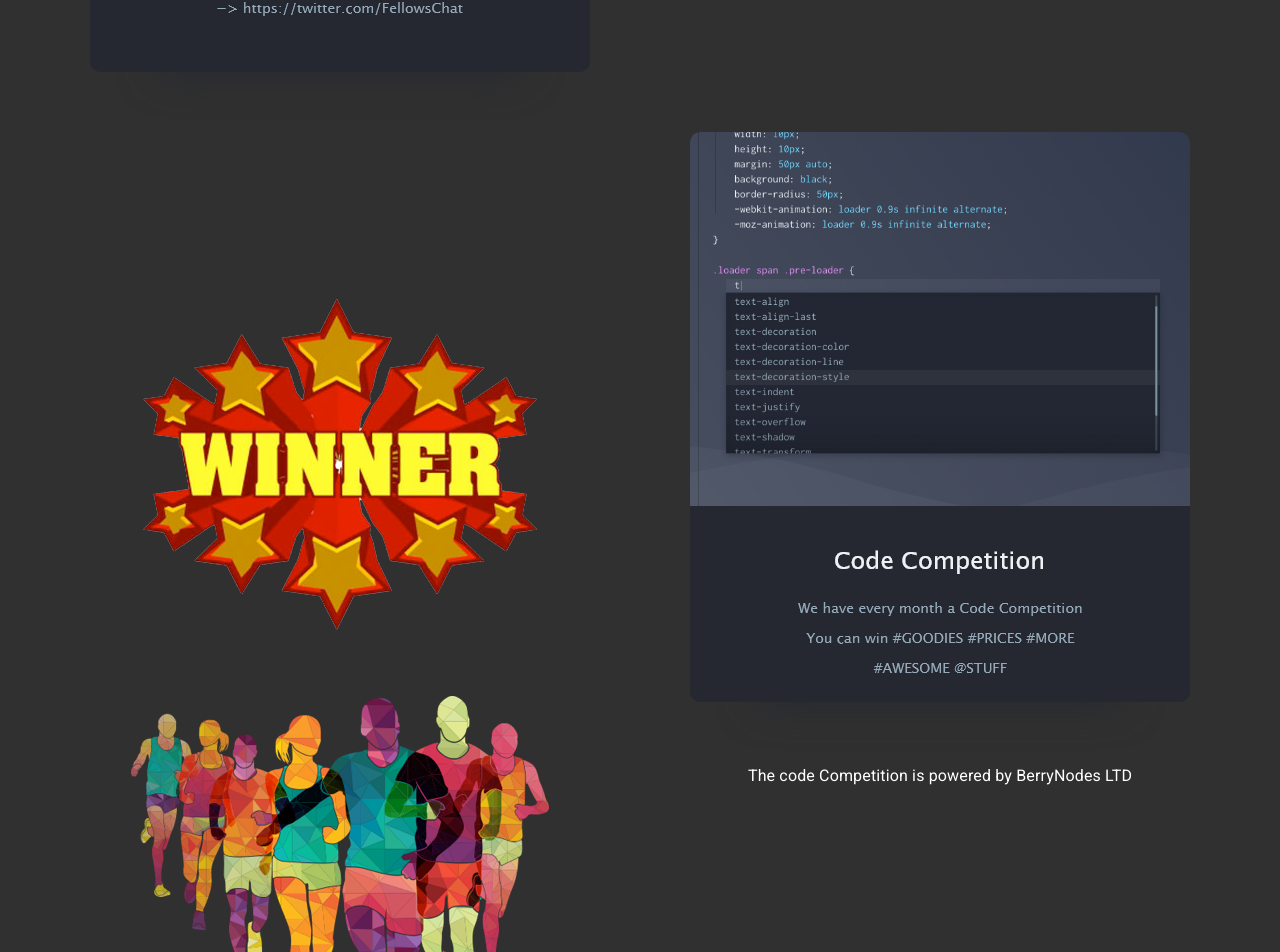
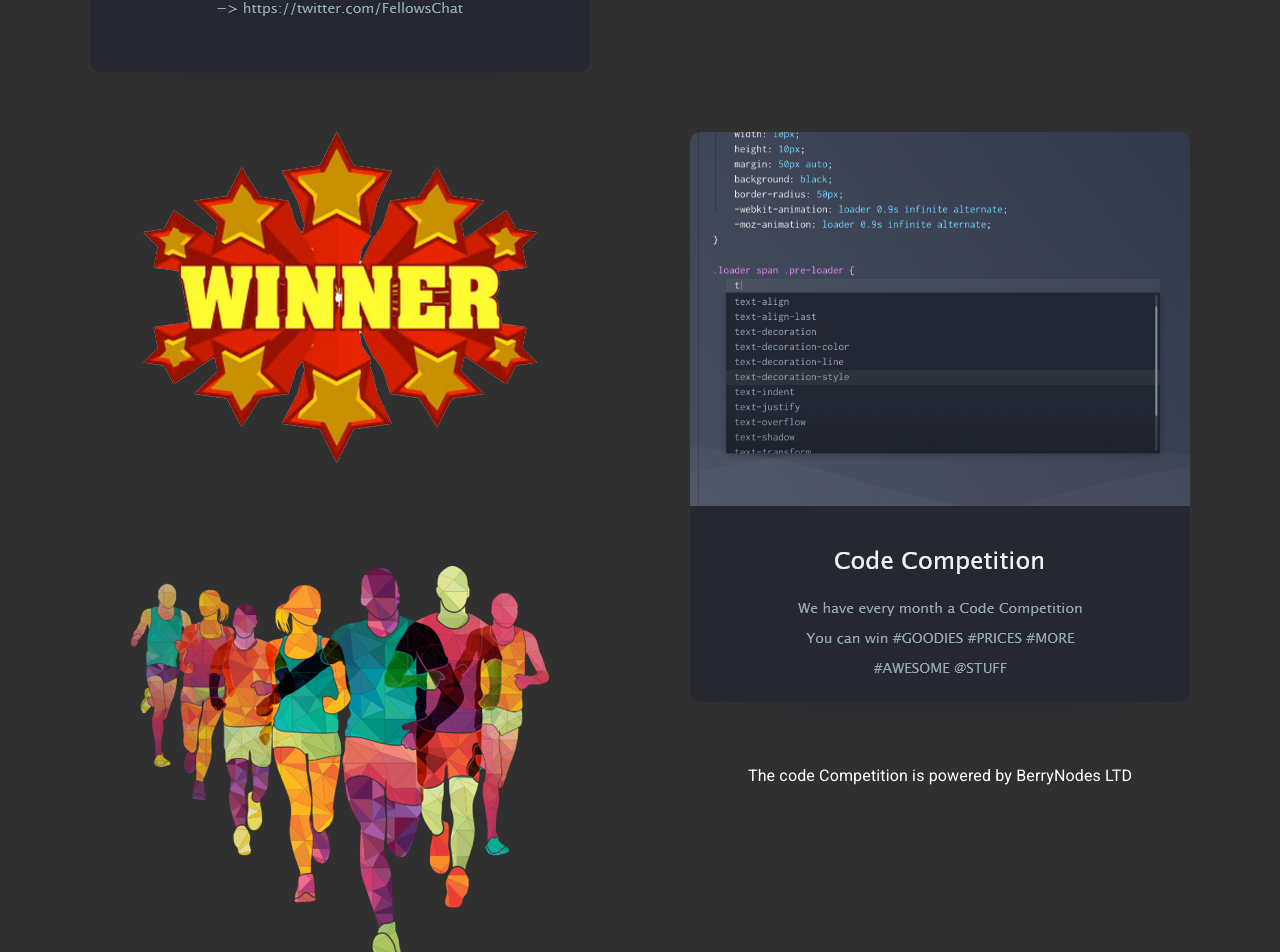
Before and after one commit to luchillo17/ReactTypescriptThemesExample, a React (Create React App) app: page / in a window 1280 px wide. Shown: the part 2899-3851 px from the top of the page. Built offline with nearby package versions, Linux system fonts and the light colour scheme.

Commit message:
fix: Small style improvements

```diff
--- a/src/LandingPage/ContentLadderSection/ContentLadderSection.tsx
+++ b/src/LandingPage/ContentLadderSection/ContentLadderSection.tsx
@@ -19,7 +19,10 @@ const styles = (theme: Theme) => ({
   },
   olympicContainer: {
     [theme.breakpoints.up('sm')]: {
-      'margin-top': '-100px',
+      'margin-top': '-180px',
+    },
+    [theme.breakpoints.up('md')]: {
+      'margin-top': '-230px',
     },
     [theme.breakpoints.down('sm')]: {
       'padding-top': '10px',
@@ -129,7 +132,7 @@ export class ContentLadderSection extends Component<ContentLadderSectionProps> {
           container
           xs={12}
           sm={6}
-          alignItems='center'
+          alignItems='flex-start'
           justify='center'
         >
           <img src='images/winner.png' />
```
Also changed, not shown: 1 other file (tests, documents, lock files or other folders).
